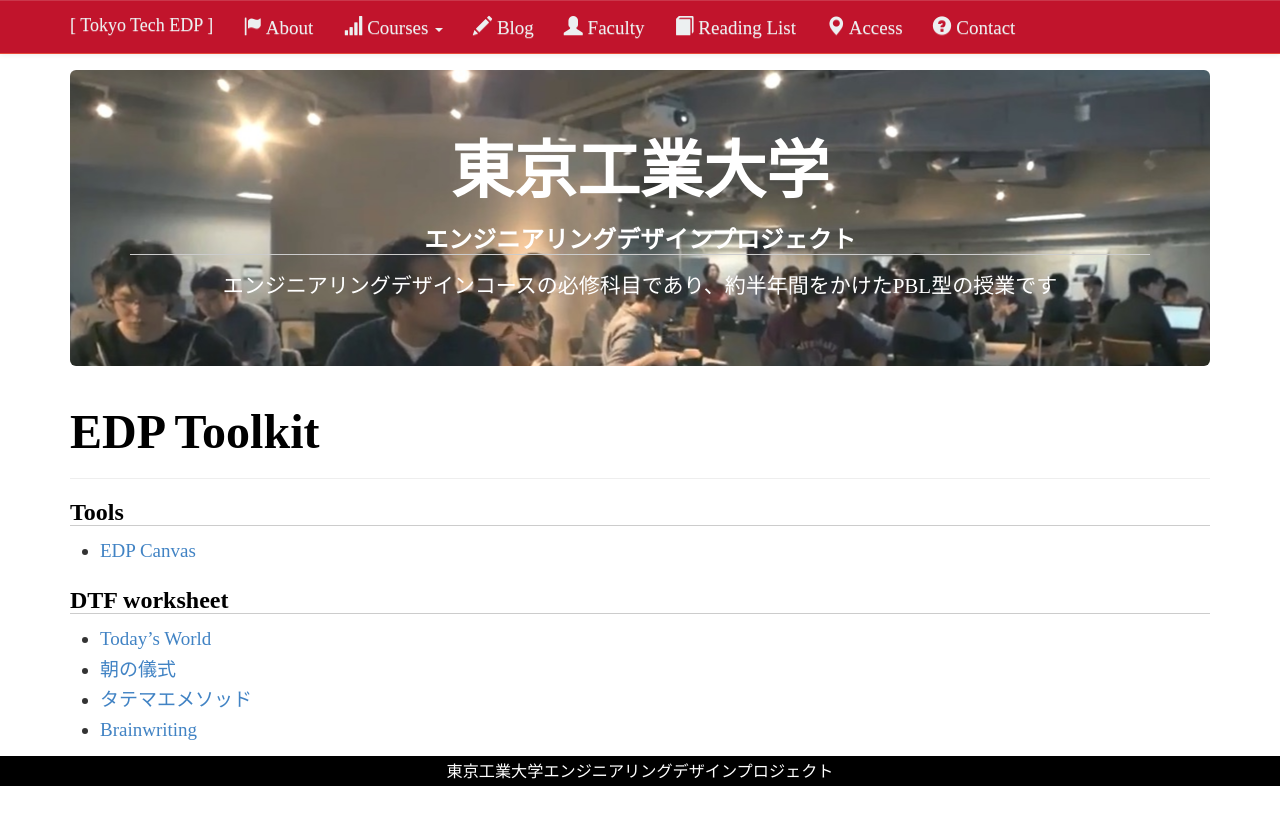
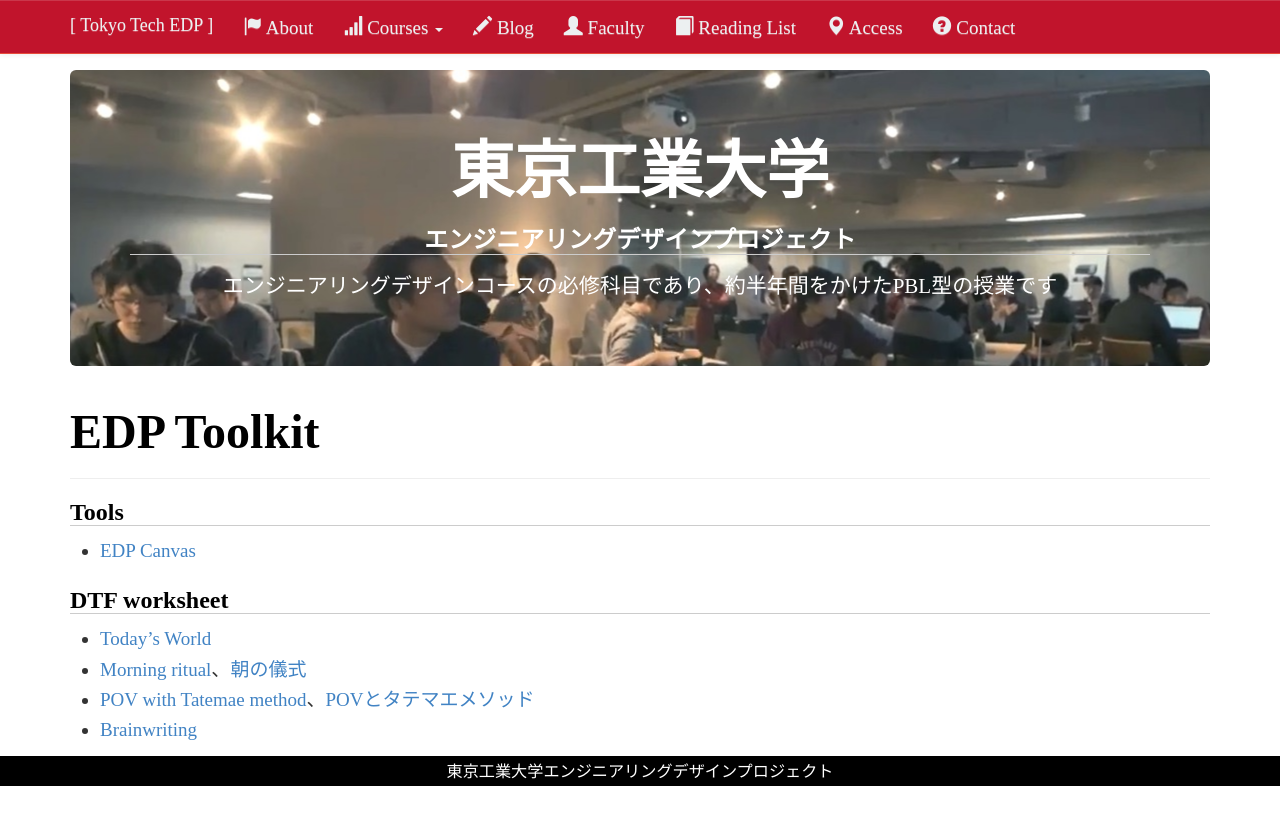
Before and after one commit to titech-edp/titech-edp.github.io, a Jekyll site: the page built from toolkit/index.md, in a window 1280 px wide. Shown: the top 825 px of the page. Built offline with Jekyll 4.4.1, drawn with Linux system fonts in a browser that asks for light colours; nearby versions of some CDN libraries; library files that are not in the unit come from our copies.

Commit message:
Update toolkit

```diff
--- a/toolkit/index.md
+++ b/toolkit/index.md
@@ -17,6 +17,6 @@
 ## DTF worksheet
 
 - [Today's World](todays-world.pdf)
-- [朝の儀式](morning-ritual_ja.pdf)
-- [タテマエメソッド](tatemae_ja.pdf)
+- [Morning ritual](morning-ritual.pdf)、[朝の儀式](morning-ritual_ja.pdf)
+- [POV with Tatemae method](tatemae.pdf)、[POVとタテマエメソッド](tatemae_ja.pdf)
 - [Brainwriting](brainwriting.pdf)
```
Also changed, not shown: 3 other files.
